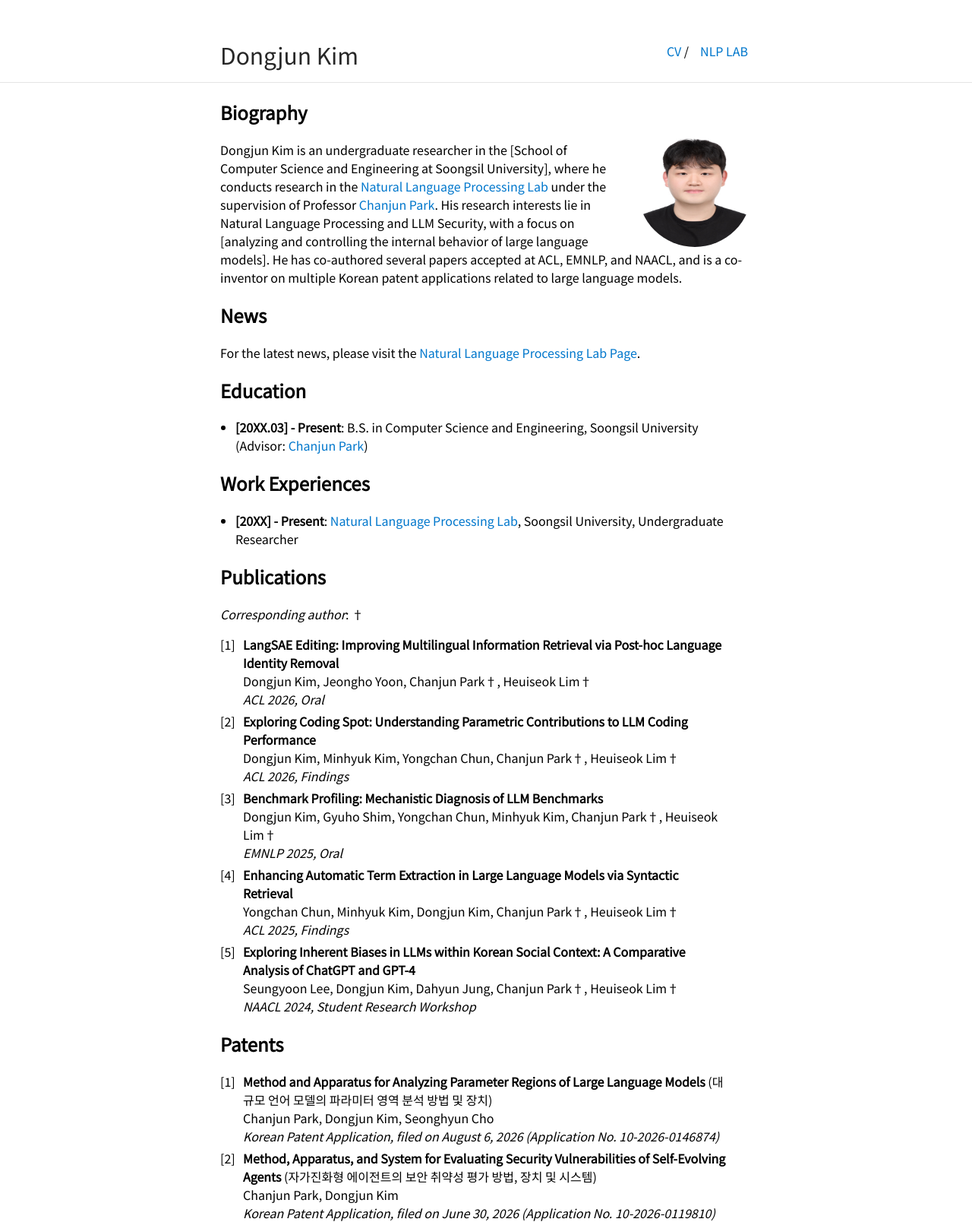
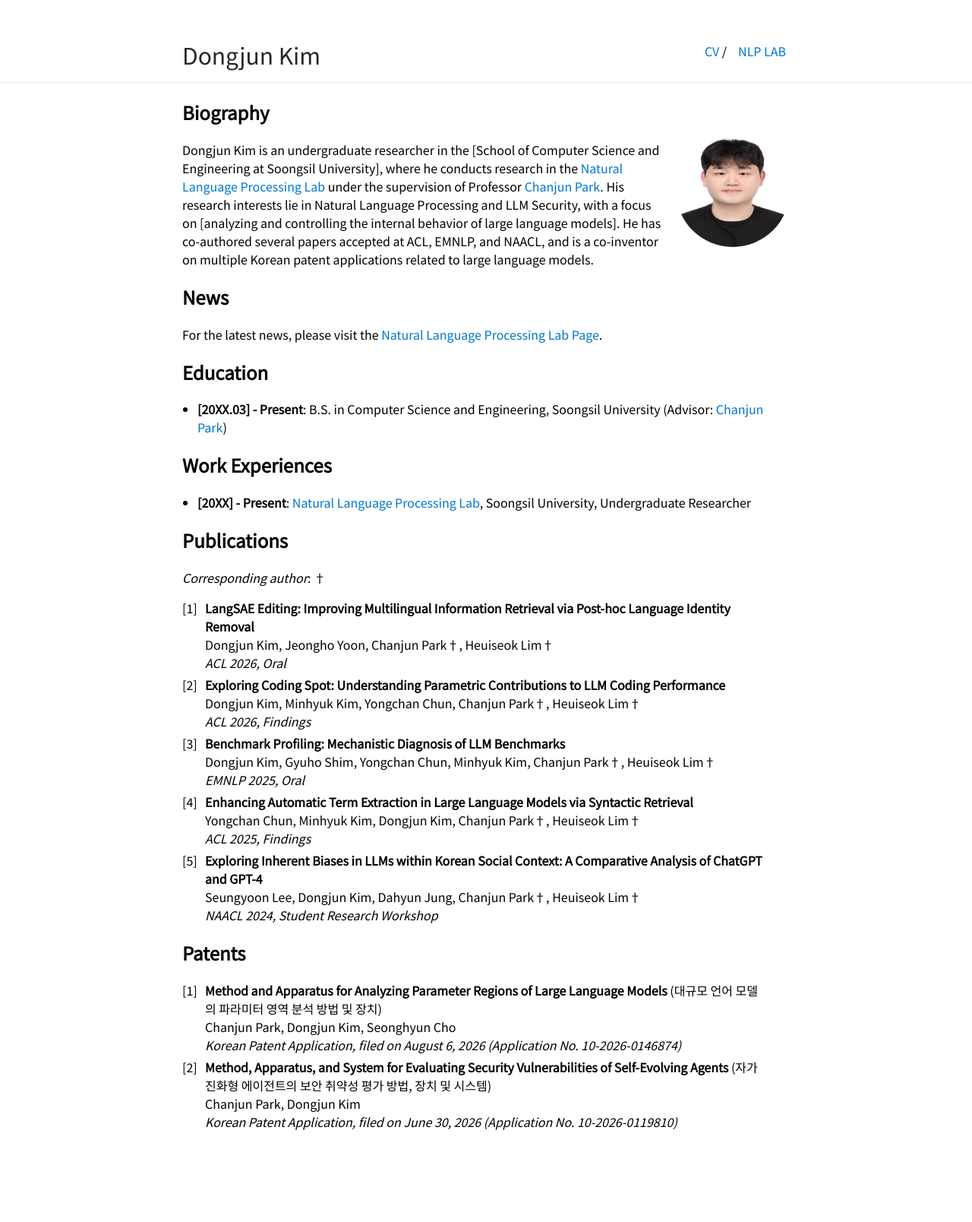
Before and after one commit to Doyun-coding/Doyun-coding.github.io, a Jekyll site: the page built from index.md, in a window 1280 px wide. Shown: the whole page at 76% size. Built offline with Jekyll 4.4.1, drawn with Linux system fonts in a browser that asks for light colours; our own code applies the rules of GitHub Pages for plain Markdown files; after the commit the page ends 1488 px from its top, so only the background shows below that.

Commit message:
Widen content max-width back to 800px
Co-Authored-By: Claude Sonnet 5 <noreply@anthropic.com>

```diff
--- a/_sass/vars.scss
+++ b/_sass/vars.scss
@@ -9,6 +9,6 @@ $image-size: 150px;
  * Build Variables, don't touch
  */
 
-$max-width: 700px;
-$med-width: 600px;
+$max-width: 800px;
+$med-width: 680px;
 $small-width: 480px;
```
